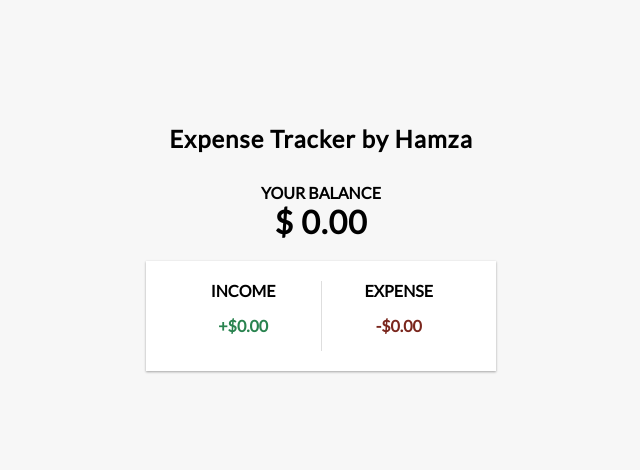
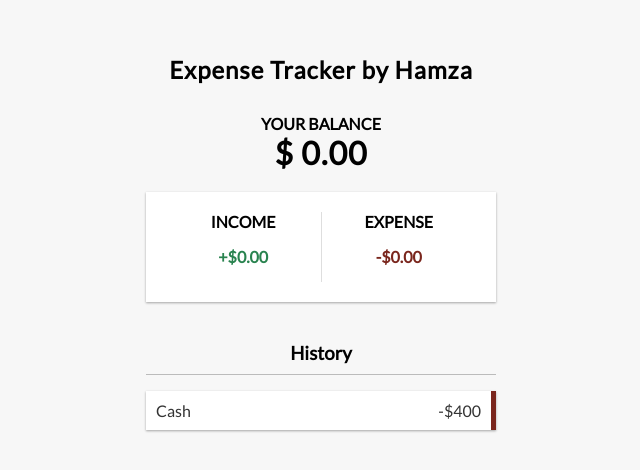
Before and after one commit to HamzaAhmedSheikh/react-expense-tracker-demo-app, a React (Create React App) app: page / in a window 1280 px wide. Shown: the part 138-608 px from the top of the page, without its empty margins (319-959 px from the left). Built offline with nearby package versions, Linux system fonts and the light colour scheme.

Commit message:
add TransactionList.js in src/App.js

```diff
--- a/src/App.js
+++ b/src/App.js
@@ -3,6 +3,7 @@
 import { Header } from './Components/Header'
 import { Balance } from './Components/Balance'
 import { IncomeExpenses } from './Components/IncomeExpenses'
+import { TransactionList } from './Components/TransactionList'
 
 function App() {
   return (
@@ -11,6 +12,7 @@
      <div className='container'>
        <Balance />
        <IncomeExpenses />
+       <TransactionList />
      </div>
     </div>
   );
--- /dev/null
+++ b/src/Components/TransactionList.js
@@ -0,0 +1,14 @@
+import React from 'react'
+
+export const TransactionList = () => {
+    return (
+        <div>
+          <h3> History </h3>
+           <ul id='list' className='list'>
+             <li className='minus'>
+                Cash <span> -$400 </span> <button className="delete-btn"> x </button>
+              </li>
+           </ul>
+        </div>
+    )
+}
```
